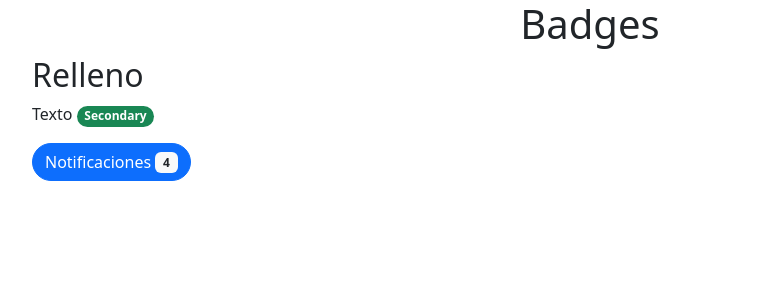
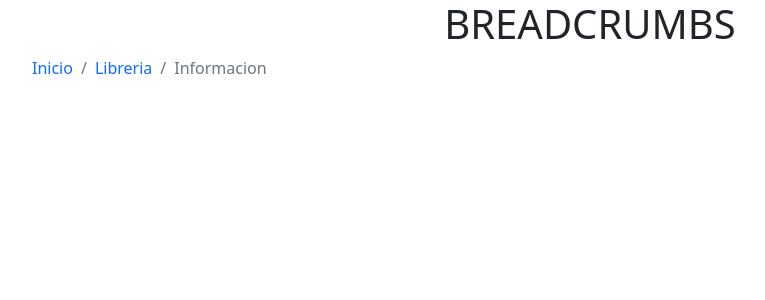
Before and after one commit to Daniel-Sanchez-111/CSS, a PHP site: page / in a window 1280 px wide. Shown: the top 300 px of the page, without its empty margins (50-815 px from the left). Run offline with PHP 8.4, Linux system fonts and the light colour scheme.

Commit message:
breadcrumbs

```diff
--- a/index.php
+++ b/index.php
@@ -21,19 +21,24 @@
 </head>
 
 <body>
-    <!-- BADGES -->
+    <!-- BREADCRUMBS -->
     <div class="container">
         <div class="row row-cols-1">
-            <h1 class="text-center">
-                Badges
-            </h1>
-            <h2>Relleno</h2>
-            <p>Texto <span class="badge rounded-pill bg-success">Secondary</span></p>
-
+            <h1 class="text-center">BREADCRUMBS</h1>
+            <nav>
+                <ol class="breadcrumb">
+                    <li class="breadcrumb-item">
+                        <a href="" class=" text-decoration-none">Inicio</a>
+                    </li>
+                    <li class="breadcrumb-item">
+                        <a href="" class=" text-decoration-none">Libreria</a>
+                    </li>
+                    <li class="breadcrumb-item active" aria-current="page">
+                        Informacion
+                    </li>
+                </ol>
+            </nav>
         </div>
-        <button class="col col-auto btn btn-primary rounded-pill">
-            Notificaciones <span class="badge  bg-light text-dark">4</span>
-        </button>
     </div>
     <?php include_once('layout/scripts.template.php'); ?>
 
```
